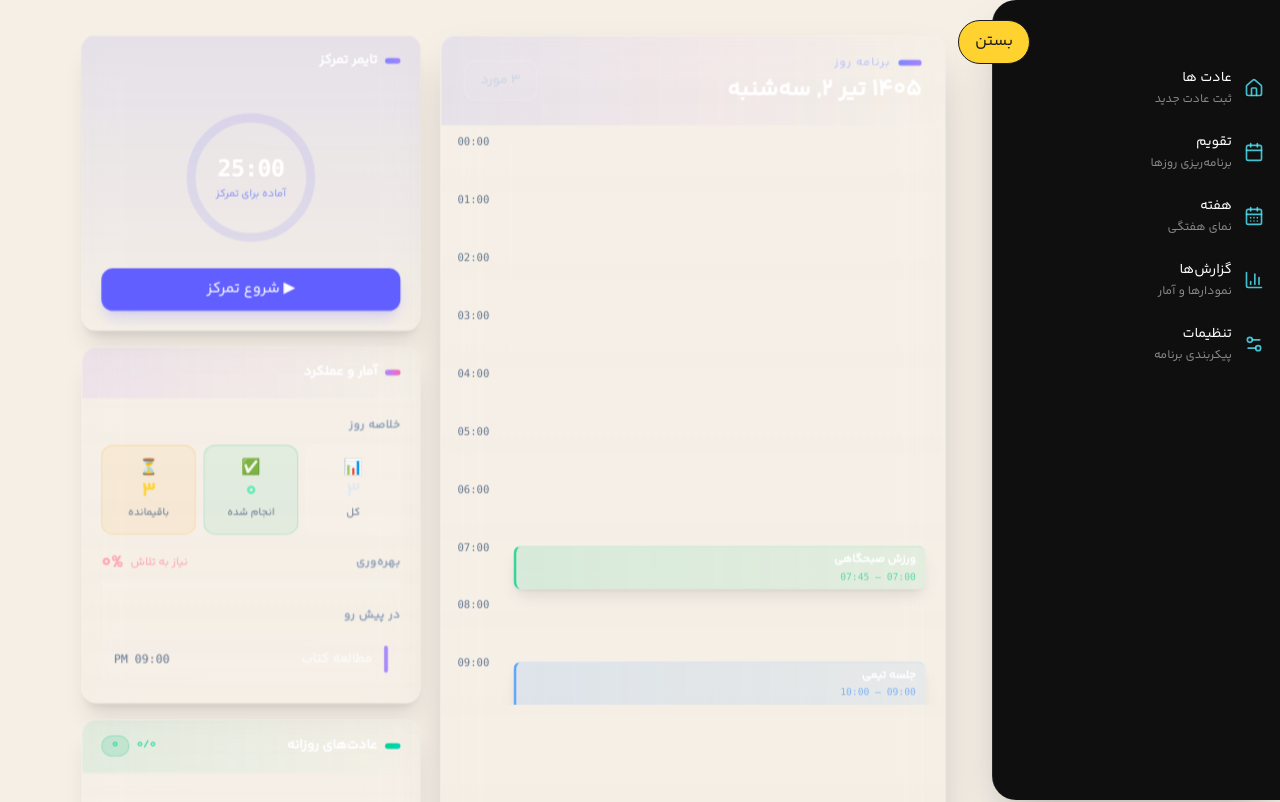
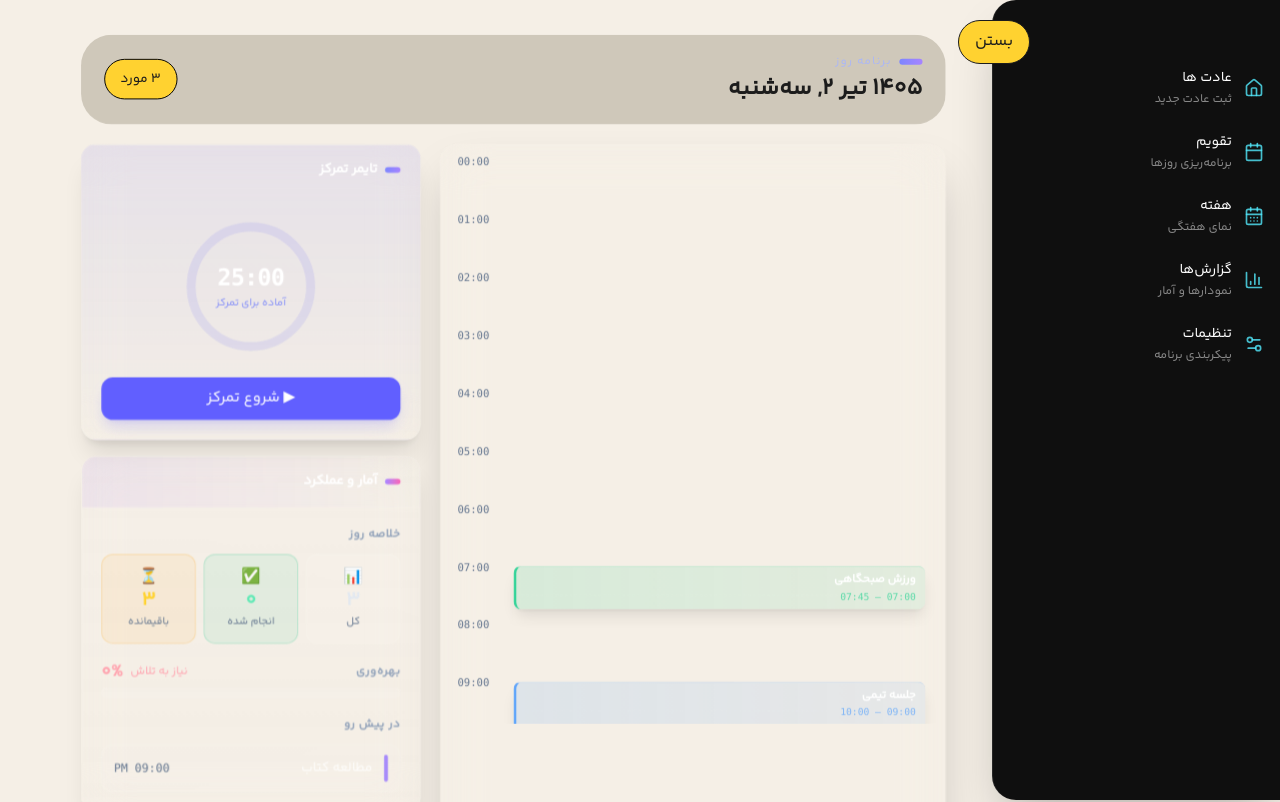
Before and after one commit to MobinaLalani/MyCalendar, a Next.js app: page /DaySheet in a window 1280 px wide. Shown: the top 802 px of the page. Built offline with nearby package versions, Linux system fonts and the light colour scheme.

Commit message:
change style

```diff
--- a/src/components/layout/Sidebar.tsx
+++ b/src/components/layout/Sidebar.tsx
@@ -72,7 +72,7 @@ export default function Sidebar({ isOpen, onToggle, onClose }: SidebarProps) {
         animate={{ right: isOpen ? 250 : 16 }}
         transition={{ duration: 0.24, ease: "easeOut" }}
         onClick={onToggle}
-        className={`fixed top-5 z-50 inline-flex h-11 items-center gap-2 rounded-full border bg-amber-300 px-4 text-sm font-medium  ${isOpen ? "text-(--text-foreground)" : "text-white"} transition hover:bg-[#151515] hover:text-white`}
+        className={`fixed top-5 z-50 inline-flex h-11 items-center gap-2 rounded-full border bg-(--yellow) px-4 text-sm font-medium  ${isOpen ? "text-(--text-foreground)" : "text-white"} transition hover:bg-[#151515] hover:text-white`}
       >
         <span>{isOpen ? "بستن" : "منو"}</span>
       </motion.button>
--- a/src/features/calendar/components/DayTimelinePanel.tsx
+++ b/src/features/calendar/components/DayTimelinePanel.tsx
@@ -62,7 +62,7 @@ export default function DayTimelinePanel({
       </div>
 
       <div className="mt-4 space-y-4">
-        <section className="rounded-3xl border border-black bg-[#cfc8ba] p-4">
+        <section className="rounded-3xl border border-black bg-(--lightGray) p-4">
           <div className="flex flex-col gap-2 sm:flex-row sm:items-center sm:justify-between">
             <h3 className="text-base font-semibold text-black">عادت های روز</h3>
             <span className="inline-flex items-center rounded-full bg-violet-500/15 px-3 py-1 text-xs text-black">
@@ -105,7 +105,7 @@ export default function DayTimelinePanel({
           </div>
         </section>
 
-        <section className="rounded-3xl border border-black bg-[#cfc8ba] p-4">
+        <section className="rounded-3xl border border-black bg-(--lightGray) p-4">
           <div className="flex flex-col gap-2 sm:flex-row sm:items-center sm:justify-between">
             <h3 className="text-base font-semibold text-black">تایم لاین روز</h3>
             <span className="inline-flex items-center rounded-full bg-violet-500/15 px-3 py-1 text-xs text-black">
--- a/src/features/calendar/components/TaskList.tsx
+++ b/src/features/calendar/components/TaskList.tsx
@@ -93,7 +93,7 @@ export default function TaskList({
                 </motion.div>
               ) : null}
             </AnimatePresence>
-            <section className="rounded-3xl border border-black bg-[#cfc8ba] p-4">
+            <section className="rounded-3xl border border-black bg-(--lightGray) p-4">
               <div className="flex flex-col gap-3 sm:flex-row sm:items-center sm:justify-between">
                 <div className="flex items-center gap-2">
                   <h3 className="text-base font-semibold text-black">
@@ -147,7 +147,7 @@ export default function TaskList({
                 ))}
               </div>
             </section>
-            <section className="rounded-3xl border border-black bg-[#cfc8ba] p-4">
+            <section className="rounded-3xl border border-black bg-(--lightGray) p-4">
               {habits.length === 0 ? (
                 <div className="rounded-2xl border border-dashed border-white/10 px-4 py-5 text-sm text-slate-500">
                   هنوز عادتی برای این روز پیدا نشد.
--- a/src/features/daySheet/components/layout/DaySheetLayout.tsx
+++ b/src/features/daySheet/components/layout/DaySheetLayout.tsx
@@ -45,11 +45,9 @@ const DaySheetLayout: React.FC<DaySheetLayoutProps> = ({ selectedDateKey }) => {
   }).length;
 
   return (
-    <div className="mx-4 flex min-h-[95vh] max-w-full flex-col gap-5 py-5 lg:mx-8 lg:flex-row">
-      {/* ─── Timeline panel ─── */}
-      <div className="min-w-0 flex-1 overflow-hidden rounded-2xl border border-white/8 bg-linear-to-b from-white/6 to-white/2 shadow-2xl backdrop-blur-xl">
+    <div className="mx-4 flex min-h-[95vh] max-w-full flex-col gap-5 py-5 lg:mx-8">
       {/* Header */}
-        <div className="relative border-b border-white/8 bg-linear-to-r from-indigo-500/10 via-violet-500/5 to-transparent px-6 py-5">
+      <div className="relative border-b border-white/8 bg-(--lightGray) px-6 py-5 rounded-4xl">
         <div className="relative flex items-center justify-between">
           <div>
             <div className="mb-1 flex items-center gap-2">
@@ -58,14 +56,17 @@ const DaySheetLayout: React.FC<DaySheetLayoutProps> = ({ selectedDateKey }) => {
                 برنامه روز
               </span>
             </div>
-              <h1 className="text-2xl font-bold text-white">{selectedDateParts.fullLabel}</h1>
+            <h1 className="text-2xl font-bold text-(--text-foreground)">{selectedDateParts.fullLabel}</h1>
           </div>
-            <div className="rounded-xl border border-white/10 bg-white/5 px-4 py-2">
-              <span className="text-sm font-medium text-slate-300">{items.length} مورد</span>
+          <div className=" border border-black rounded-full  bg-(--yellow) px-4 py-2">
+            <span className="text-sm font-medium  text-(--text-foreground)">{items.length} مورد</span>
           </div>
         </div>
       </div>
 
+      <div className="flex min-h-0 flex-1 flex-col gap-5 lg:flex-row">
+      {/* ─── Timeline panel ─── */}
+      <div className="min-w-0 flex-1 overflow-hidden rounded-2xl border border-white/8  shadow-2xl backdrop-blur-xl">
         {/* Timeline */}
         <div className="relative max-h-[calc(100vh-200px)] w-full overflow-y-auto px-4 py-4">
           <div className="pl-14">
@@ -172,6 +173,7 @@ const DaySheetLayout: React.FC<DaySheetLayoutProps> = ({ selectedDateKey }) => {
         </div>
       </aside>
       </div>
+    </div>
   );
 };
 
--- a/src/styles/globals.css
+++ b/src/styles/globals.css
@@ -31,7 +31,9 @@
   /* 🔵 secondary (آبی) */
 
   --secondary-foreground: #1c1c1c;
+  --lightGray:#cfc8ba;
   --lightBlue:#bfcfcd;
+  --yellow:#FFD230;
   /* ⚠️ states */
   --success: #22c55e;
   --warning: #facc15;
```
Lines whose indentation alone changed are shown as unchanged.
